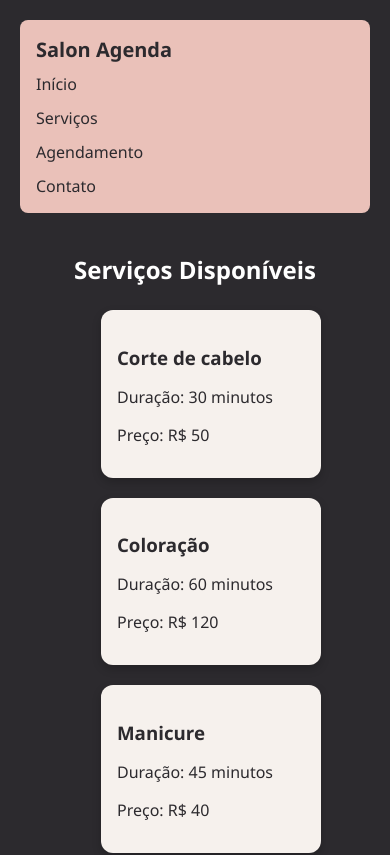
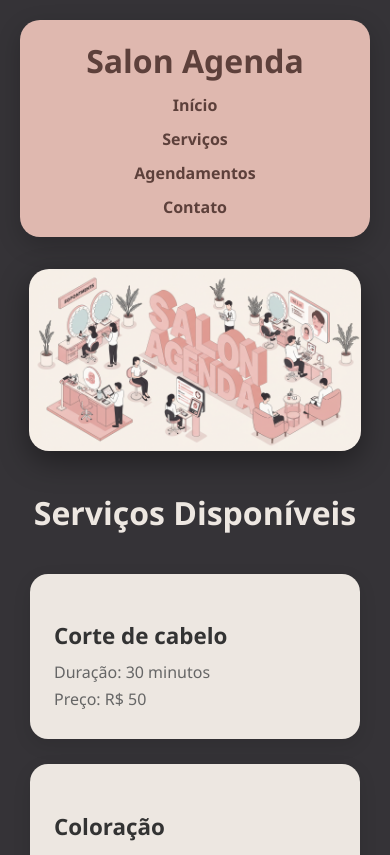
Before and after one commit to Couthyrso/salon-agenda-frontend, a React (Create React App) app: page /home in a window 390 px wide. Shown: the top 855 px of the page. Built offline with nearby package versions, Linux system fonts and the light colour scheme.

Commit message:
banneratt

```diff
--- a/src/views/home/index.css
+++ b/src/views/home/index.css
@@ -1,184 +1,179 @@
-/* index.css */
-
+/* Fontes modernas */
 body {
+    font-family: 'Segoe UI', 'Roboto', sans-serif;
     margin: 0;
-  font-family: 'Segoe UI', Tahoma, Geneva, Verdana, sans-serif;
-  background-color: #2c2a2e;
-  color: #fff;
+    padding: 0;
+    background-color: #353337;
 }
 
+/* Container principal */
 .home-container {
     padding: 20px;
 }
 
+/* Títulos */
+h1 {
+    text-align: center;
+    color: #ede7e1;
+    margin-bottom: 30px;
+    font-size: 2.5rem;
+}
+
 /* Navbar */
 .navbar {
-  background-color: #eac1b9;
+    background-color: #dfb8af;
+    color: #5d403b;
     display: flex;
     justify-content: space-between;
     align-items: center;
-  padding: 16px 32px;
-  border-radius: 8px;
-  flex-wrap: wrap;
+    padding: 1.2rem 2rem;
+    border-radius: 20px;
+    margin-bottom: 2rem;
+    box-shadow: 0 8px 24px rgba(0, 0, 0, 0.2);
 }
 
-.logo {
-  font-size: 24px;
+.navbar .logo {
+    font-size: 2rem;
     font-weight: bold;
-  color: #2c2a2e;
 }
 
-.nav-links {
+.navbar .nav-links {
     list-style: none;
     display: flex;
-  gap: 24px;
-  flex-wrap: wrap;
+    gap: 2rem;
+    margin: 0;
     padding: 0;
-  margin: 0;
 }
 
-.nav-links li a {
+.navbar .nav-links li a {
+    color: #5d403b;
     text-decoration: none;
-  color: #2c2a2e;
-  font-weight: 500;
+    font-weight: 600;
     transition: color 0.3s ease;
 }
 
-.nav-links li a:hover {
-  color: #000;
+.navbar .nav-links li a:hover {
+    color: #fa0053;
 }
 
-/* Título principal */
-h1 {
-  text-align: center;
-  font-size: 32px;
-  margin: 40px 0 24px;
+/* Banner */
+.banner {
+    width: 100%;
+    display: flex;
+    justify-content: center;
+    align-items: center;
+    margin-bottom: 40px;
+}
+
+.banner img {
+    width: 100%;
+    max-width: 1400px;
+    height: auto;
+    border-radius: 30px;
+    object-fit: cover;
+    box-shadow: 0 10px 30px rgba(0,0,0,0.4);
 }
 
 /* Seção de serviços */
 .services-section {
-  display: flex;
-  justify-content: center;
-  align-items: center;
-  flex-wrap: wrap;
+    margin-bottom: 40px;
 }
 
 .services-grid {
-  display: flex;
-  flex-wrap: wrap;
-  justify-content: center;
-  gap: 20px;
+    display: grid;
+    grid-template-columns: repeat(auto-fill, minmax(280px, 1fr));
+    gap: 25px;
+    padding: 10px;
 }
 
-/* Cartões de serviço */
 .service-card {
-  background-color: #f6f1ed;
-  color: #2c2a2e;
-  border-radius: 12px;
-  padding: 20px;
-  width: 240px;
-  box-shadow: 0 4px 10px rgba(0, 0, 0, 0.2);
+    background: #ede7e1;
+    border-radius: 18px;
+    padding: 24px;
+    box-shadow: 0 6px 18px rgba(0,0,0,0.1);
     cursor: pointer;
-  transition: transform 0.3s ease, box-shadow 0.3s ease;
+    transition: all 0.3s ease;
 }
 
 .service-card:hover {
     transform: translateY(-5px);
-  box-shadow: 0 6px 16px rgba(0, 0, 0, 0.3);
+    box-shadow: 0 10px 20px rgba(0,0,0,0.2);
 }
 
 .service-card.selected {
-  border: 2px solid #eac1b9;
+    border: 3px solid #5d403b;
+    background-color: #dbc8c4;
 }
 
 .service-card h3 {
+    color: #333;
     margin-bottom: 10px;
+    font-size: 1.4rem;
 }
 
-/* Serviço selecionado */
-.selected-service {
-  background-color: #f6f1ed;
-  color: #2c2a2e;
-  margin: 40px auto;
-  padding: 20px;
-  border-radius: 12px;
-  max-width: 500px;
-  text-align: center;
-  box-shadow: 0 4px 12px rgba(0, 0, 0, 0.25);
+.service-card p {
+    color: #666;
+    margin: 5px 0;
 }
 
-/* Botão */
+/* Detalhes do serviço selecionado */
+.selected-service {
+    background: #ede7e1;
+    padding: 24px;
+    border-radius: 18px;
+    box-shadow: 0 6px 18px rgba(0,0,0,0.1);
+    margin-top: 20px;
+}
+
 .next-button {
-  margin-top: 16px;
-  background-color: #eac1b9;
-  color: #2c2a2e;
+    background: #5d403b;
+    color: #ede7e1;
     border: none;
-  padding: 10px 24px;
-  font-size: 16px;
-  border-radius: 8px;
+    padding: 12px 24px;
+    border-radius: 12px;
     cursor: pointer;
-  transition: background-color 0.3s ease;
+    font-size: 1rem;
+    margin-top: 20px;
+    transition: all 0.3s ease;
 }
 
 .next-button:hover {
-  background-color: #e1afa4;
+    background: #d18676;
+    color: #353337;
 }
 
+/* Loading */
 .loading {
-  color: #fff;
     text-align: center;
     padding: 40px;
     font-size: 20px;
+    color: #ede7e1;
 }
 
-/* RESPONSIVIDADE */
+/* Responsividade */
 @media (max-width: 768px) {
     .navbar {
         flex-direction: column;
-    align-items: flex-start;
-    gap: 10px;
+        gap: 12px;
+        text-align: center;
     }
 
-  .nav-links {
+    .navbar .nav-links {
         flex-direction: column;
-    width: 100%;
         gap: 12px;
     }
 
-  .logo {
-    font-size: 20px;
+    .banner img {
+        width: 95%;
+        border-radius: 20px;
     }
 
     .services-grid {
-    flex-direction: column;
-    align-items: center;
-  }
-
-  .service-card {
-    width: 90%;
+        grid-template-columns: repeat(auto-fill, minmax(220px, 1fr));
+        padding: 10px;
     }
 
     h1 {
-    font-size: 24px;
+        font-size: 2rem;
     }
 }
-
-@media (max-width: 480px) {
-  .navbar {
-    padding: 16px;
-  }
-
-  .service-card {
-    width: 100%;
-    padding: 16px;
-  }
-
-  .selected-service {
-    padding: 16px;
-    margin: 20px 10px;
-  }
-
-  .next-button {
-    width: 100%;
-  }
-}
--- a/src/views/home/index.js
+++ b/src/views/home/index.js
@@ -1,6 +1,7 @@
 import React, { useState, useEffect } from 'react';
 import { useNavigate } from 'react-router-dom';
 import './index.css';
+import bannerImage from './bannersite.jpg';
 
 const Home = () => {
     const [services, setServices] = useState([]);
@@ -19,7 +20,6 @@ const Home = () => {
                     { id: 4, name: 'Pedicure', duration: 45, price: 45 },
                     { id: 5, name: 'Maquiagem', duration: 60, price: 80 }
                 ];
-
                 setServices(mockServices);
                 setLoading(false);
             } catch (error) {
@@ -27,7 +27,6 @@ const Home = () => {
                 setLoading(false);
             }
         };
-
         fetchServices();
     }, []);
 
@@ -62,11 +61,17 @@ const Home = () => {
                 <ul className="nav-links">
                     <li><a href="/">Início</a></li>
                     <li><a href="#services">Serviços</a></li>
-                    <li><a href="#" onClick={handleMeusAgendamentos}>Agendamento</a></li>
+                    <li><a href="#" onClick={handleMeusAgendamentos}>Agendamentos</a></li>
                     <li><a href="#contato">Contato</a></li>
                 </ul>
             </nav>
 
+            {/* Banner */}
+            <div className="banner">
+                <img src={bannerImage} alt="Banner do salão" />
+            </div>
+
+            {/* Conteúdo */}
             <h1>Serviços Disponíveis</h1>
 
             <div className="services-section" id="services">
@@ -92,7 +97,7 @@ const Home = () => {
                     <p>Duração: {selectedService.duration} minutos</p>
                     <p>Preço: R$ {selectedService.price}</p>
                     <button className="next-button" onClick={handleNextStep}>
-                        Agendamento
+                        Agendar agora
                     </button>
                 </div>
             )}
--- a/src/views/home/navbar.js
+++ b/src/views/home/navbar.js
@@ -7,6 +7,9 @@ const Navbar = () => {
   const toggleMenu = () => {
     setMenuAberto(!menuAberto);
   };
+<div className="banner">
+    <img src="/bannersite.jpg" alt="Banner do salão" />
+</div>
 
   return (
     <nav className="navbar">
```
Also changed, not shown: src/images/background2.jpg (added), src/views/home/bannersite.jpg (added). Lines whose indentation alone changed are shown as unchanged.
